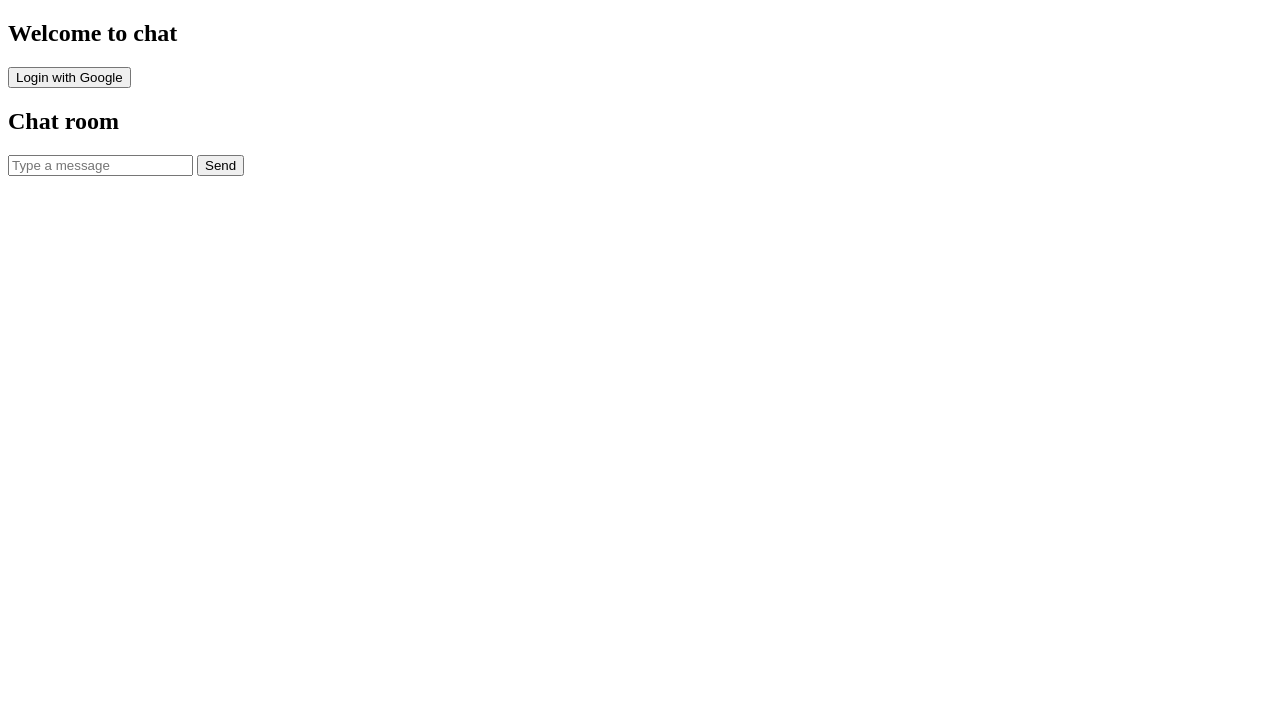
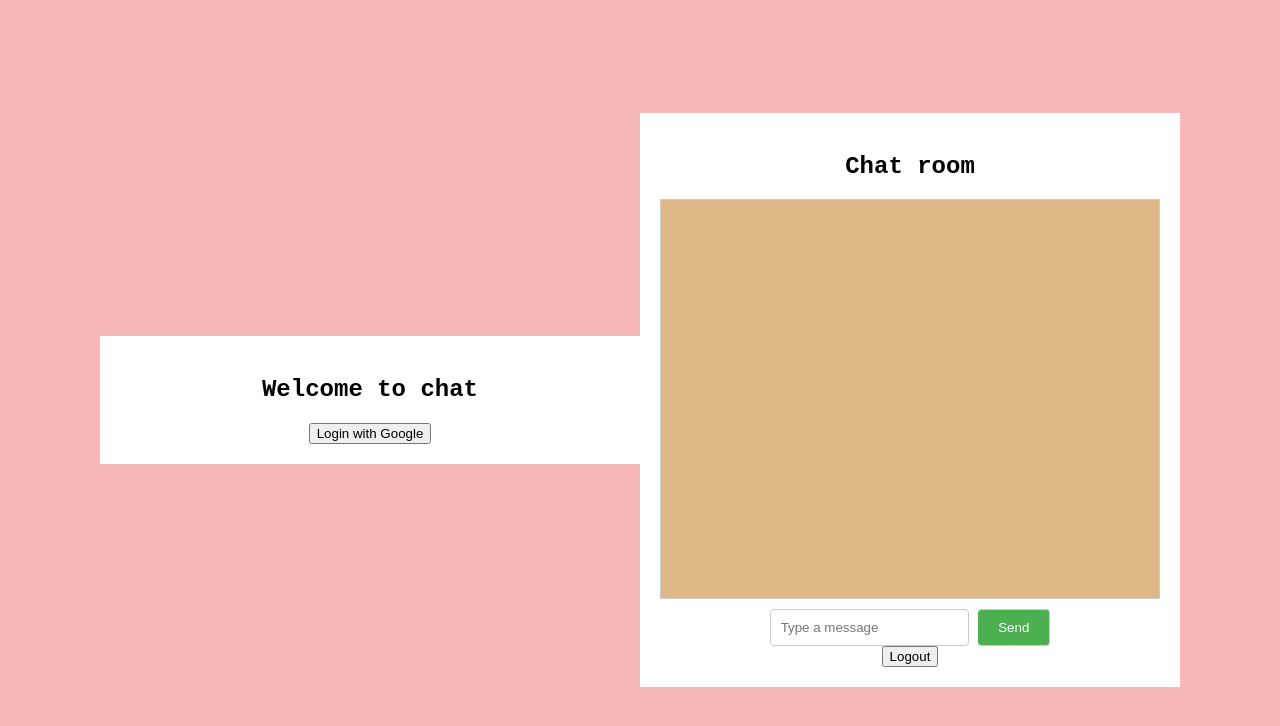
Before and after one commit to cryptictwin/FirebaseChatApp, a website: page index.html in a window 1280 px wide. Drawn offline with Linux system fonts and the light colour scheme.

Commit message:
added css styling to html document

```diff
--- a/index.html
+++ b/index.html
@@ -4,7 +4,6 @@
     <meta charset="UTF-8">
     <meta name="viewport" content="width=device-width, initial-scale=1.0">
     <link rel="stylesheet" href="styles.css">
-    <script src="script.js"></script>
     <title>Chat Web App</title>
 </head>
 <body>
@@ -19,6 +18,13 @@
             <input type="text" id="message-input" placeholder="Type a message"/>
             <button id="send-button" class=" button-primary">Send</button>
         </div>
+        <button id="logout-button" class="button-secondary">Logout</button>
     </div>
+
+    <script src="https://www.gstatic.com/firebasejs/9.1.3/firebase-app.js"></script>
+    <script src="https://www.gstatic.com/firebasejs/9.1.3/firebase-auth.js"></script>
+    <script src="https://www.gstatic.com/firebasejs/9.1.3/firebase-database.js"></script>
+    <script src="firebase-config.js"></script>
+    <script src="script.js"></script>
 </body>
 </html>
--- a/styles.css
+++ b/styles.css
@@ -0,0 +1,58 @@
+body {
+    font-family: 'Courier New', Courier, monospace;
+    background-color: #f6b8b8;
+    margin: 0px;
+    padding: 0px;
+    display: flex;
+    justify-content: center;
+    align-items: center;
+    height: 100vh;
+}
+
+.container {
+    background: #ffffff;
+    /* border-radius: 12px; */
+    padding: 20px;
+    width: 90%;
+    max-width: 500px;
+    text-align: center;
+}
+
+.messages {
+    width: 100%;
+    height: 400px;
+    overflow-y: auto;
+    border: 1px solid #ccc;
+    margin-bottom: 10px;
+    box-sizing: border-box;
+    background-color: burlywood;
+}
+
+#mesasge-input-container {
+    display: flex;
+    margin-top: 10px;
+}
+
+#message-input {
+    flex: 1;
+    padding: 10px;
+    border-radius: 4px;
+    border: 1px solid #ccc;
+    box-sizing: border-box;
+    outline: none;
+}
+
+#send-button {
+    padding: 10px 20px;
+    border: 1px solid #ccc;
+    border-left: none;
+    background-color: #4CAF50;
+    color: #ffffff;
+    border-radius: 4px;
+    cursor: pointer;
+    transition: background-color 0.3s ease;
+}
+
+#send-button:hover {
+    background-color: #45a049;
+}
```
